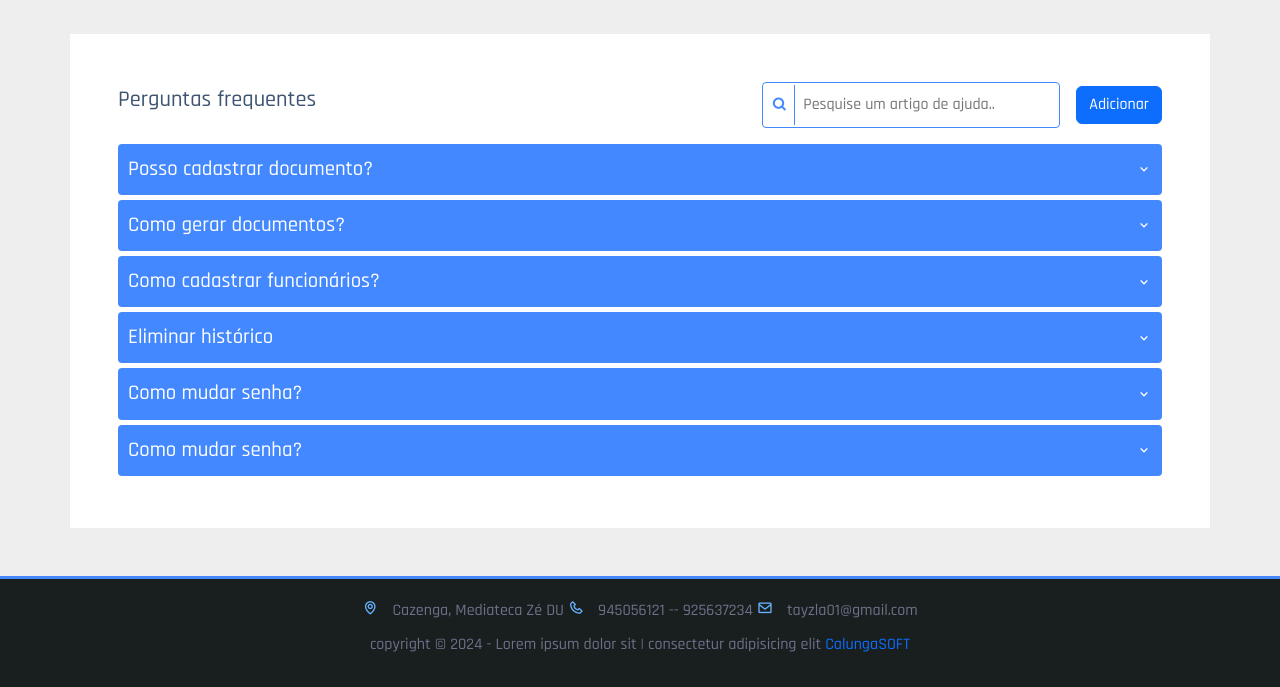
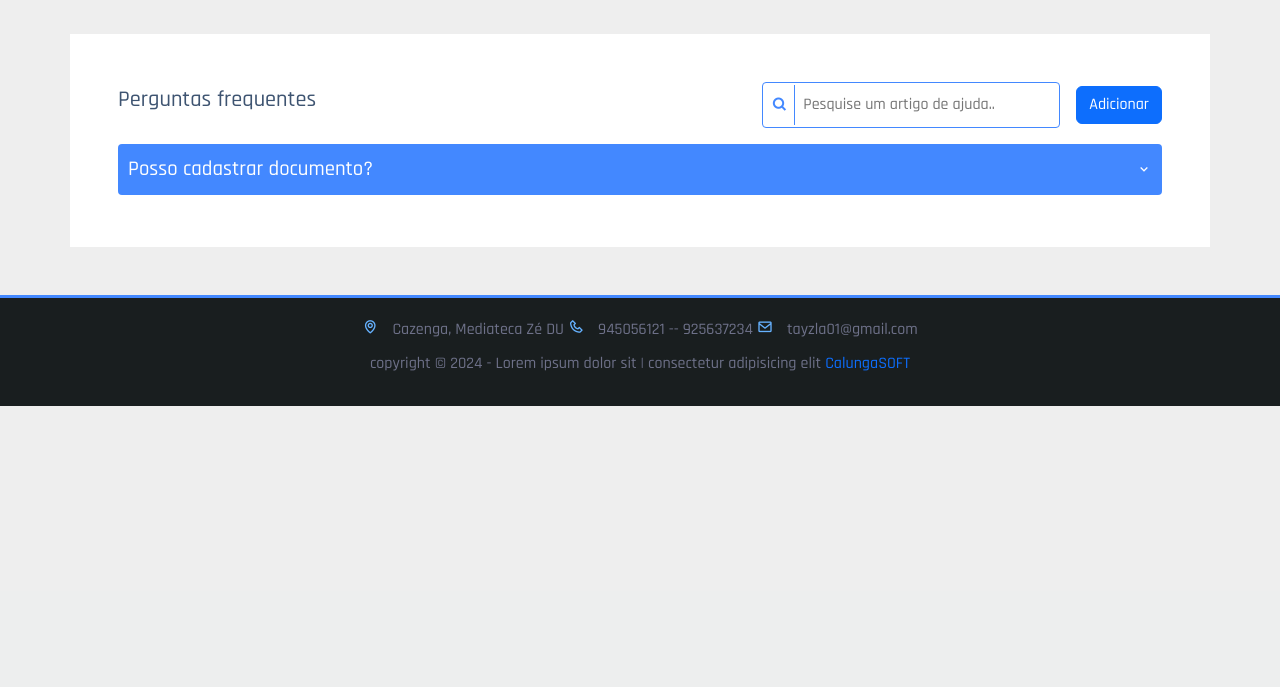
Before and after one commit to WaldimirodaSilva/centralAjudaCalugaSoft, a PHP site: page /www/?pagina=artigo&id=1 in a window 1280 px wide. Shown: the part 209-896 px from the top of the page. After the commit the page ends 615 px from the top, so only its background shows below. Run offline with PHP 8.4, Linux system fonts and the light colour scheme.

Commit message:
inserção de artigo
criação do código para inserção dos artigos de um software

```diff
--- a/app/controller/crudSistema.php
+++ b/app/controller/crudSistema.php
@@ -12,24 +12,26 @@ class crudSistema{
             header('Location: http://localhost/www/centralAjudaCalugaSoft/');
 
        } catch (PDOException $e) {
-            return "Erro ao cadastrar software: " . $e->getMessage();
+            echo "Erro ao cadastrar software: " . $e->getMessage();
        }
     }
 
-    public function cadastrarArtigo($parametros) {
+    public function cadastrarArtigo() {
         try {
-
+            $id = pegaId::sendId();
             // chamando a classe e o metodo que fazem a inserção dos artigos
-            insercaoDados::cadastrarArtigo();
+            insercaoDados::cadastrarArtigo($id,$_POST,$_FILES['arquivo']);
 
             echo "inserção feita com sucesso";
 
+            //header('Location: http://localhost/www/centralAjudaCalugaSoft/?pagina=artigo&id='.$parametros);
+
         } catch (PDOException $e) {
-            return "Erro ao cadastrar artigo: " . $e->getMessage();
+            echo "Erro ao cadastrar artigo: " . $e->getMessage();
         }
     }
 
-    public function cadastrarPassos($parametros) {
+    public function cadastrarPassos() {
         try {
 
             // chamando a classe e o metodo que fazem a inserção dos passos
@@ -38,7 +40,7 @@ class crudSistema{
             echo "inserção feita com sucesso";
 
         } catch (PDOException $e) {
-            return "Erro ao cadastrar passos: " . $e->getMessage();
+            echo "Erro ao cadastrar passos: " . $e->getMessage();
         }
     }
 }
--- a/app/controller/paginaPrincipais.php
+++ b/app/controller/paginaPrincipais.php
@@ -24,7 +24,21 @@
 		}
 
 		public function artigo(){
-			echo file_get_contents('app/veiw/artigo.html');
+			try{
+				$idSoftware = pegaId::getId($_GET['id']);
+
+				$loader = new \Twig\Loader\FilesystemLoader('app/veiw');
+				$twig = new \Twig\Environment($loader);
+				$template = $twig->load('artigo.html');
+
+				$parametros = array();
+
+				$conteudo = $template->render($parametros);
+
+				echo $conteudo;
+			}catch(PDOException $e){
+				echo "Erro na visualização: ".$e->getMessage();
+			}
 		}
 
 		public function editarArtigo(){
--- /dev/null
+++ b/app/model/pegaId.php
@@ -0,0 +1,15 @@
+<?php
+
+	class pegaId{
+		private static $id;
+
+		public static function getId($id){
+			self::$id = $id;
+		}
+
+		public static function sendId($id){
+			return self::$id;
+		}
+	}
+
+?>
--- a/app/template/estrutura.html
+++ b/app/template/estrutura.html
@@ -34,13 +34,13 @@
                 </div>
                 <div class="modal-body m-4">
                     <span id="msgAlertaErro"></span>
-                    <form id="cad-agenda-form">
+                    <form method="POST" action="?pagina=cadastrarArtigo" enctype="multipart/form-data">
                         <div class="form-floating mb-3">
                             <input type="text" name="titulo" class="form-control" id="titulo" placeholder="Título">
                             <label for="titulo">Título</label>
                         </div>
                         <div class="mb-3">
-                            <input type="file" class="form-control form-control-sm" aria-label="Small file input example">
+                            <input type="file" class="form-control form-control-sm" aria-label="Small file input example" name="arquivo">
                         </div>
                         <div class="form-floating mb-3">
                                 <button type="button" class="btn btn-primary container">Adicionar</button>
--- a/app/veiw/artigo.html
+++ b/app/veiw/artigo.html
@@ -34,114 +34,4 @@
 
 				<!--artigo end --->
 
-
-				<!--artigo start --->
-					<p class="d-grid gap-2 mb-1">
-						<a class="artigo" data-bs-toggle="collapse" href="#artigo2" role="button" aria-expanded="false" aria-controls="artigo3">
-							<span>Como gerar documentos?</span> <i class="bx bx-chevron-down"></i>
-						</a>
-					</p>
-					<div class="collapse" id="artigo2">
-						<div class="card card-body">
-							<video src="videos/Curso de CSS - Aula 2 (Estilizando Textos).mp4" controls></video>
-							<ul>
-								<li><i class="bx bx-stop"></i><span>1 Anim pariatur cliche reprehenderit, enim eiusmod high life accusamus terry richardson ad squid.</span></li>
-								<li><i class="bx bx-stop"></i><span>2 Anim pariatur cliche reprehenderit, enim eiusmod high life accusamus terry richardson ad squid.</span></li>
-								<li><i class="bx bx-stop"></i><span>3 Anim pariatur cliche reprehenderit, enim eiusmod high life accusamus terry richardson ad squid.</span></li>
-								<li><i class="bx bx-stop"></i><span>4 Anim pariatur cliche reprehenderit, enim eiusmod high life accusamus terry richardson ad squid.</span></li>
-
-							</ul>
-						</div>
-					</div>
-
-				<!--artigo end --->
-
-
-				<!--artigo start --->
-					<p class="d-grid gap-2 mb-1">
-						<a class="artigo" data-bs-toggle="collapse" href="#artigo3" role="button" aria-expanded="false" aria-controls="artigo3">
-							<span>Como cadastrar funcionários?</span> <i class="bx bx-chevron-down"></i>
-						</a>
-					</p>
-					<div class="collapse" id="artigo3">
-						<div class="card card-body">
-							<video src="videos/Curso de CSS - Aula 2 (Estilizando Textos).mp4" controls></video>
-							<ul>
-								<li><i class="bx bx-stop"></i><span>1 Anim pariatur cliche reprehenderit, enim eiusmod high life accusamus terry richardson ad squid.</span></li>
-								<li><i class="bx bx-stop"></i><span>2 Anim pariatur cliche reprehenderit, enim eiusmod high life accusamus terry richardson ad squid.</span></li>
-								<li><i class="bx bx-stop"></i><span>3 Anim pariatur cliche reprehenderit, enim eiusmod high life accusamus terry richardson ad squid.</span></li>
-								<li><i class="bx bx-stop"></i><span>4 Anim pariatur cliche reprehenderit, enim eiusmod high life accusamus terry richardson ad squid.</span></li>
-
-							</ul>
-						</div>
-					</div>
-
-				<!--artigo end --->
-
-				<!--artigo start --->
-					<p class="d-grid gap-2 mb-1">
-						<a class="artigo" data-bs-toggle="collapse" href="#artigo4" role="button" aria-expanded="false" aria-controls="artigo4">
-							<span>Eliminar histórico</span> <i class="bx bx-chevron-down"></i>
-						</a>
-					</p>
-					<div class="collapse" id="artigo4">
-						<div class="card card-body">
-							<video src="videos/Curso de CSS - Aula 2 (Estilizando Textos).mp4" controls></video>
-							<ul>
-								<li><i class="bx bx-stop"></i><span>1 Anim pariatur cliche reprehenderit, enim eiusmod high life accusamus terry richardson ad squid.</span></li>
-								<li><i class="bx bx-stop"></i><span>2 Anim pariatur cliche reprehenderit, enim eiusmod high life accusamus terry richardson ad squid.</span></li>
-								<li><i class="bx bx-stop"></i><span>3 Anim pariatur cliche reprehenderit, enim eiusmod high life accusamus terry richardson ad squid.</span></li>
-								<li><i class="bx bx-stop"></i><span>4 Anim pariatur cliche reprehenderit, enim eiusmod high life accusamus terry richardson ad squid.</span></li>
-
-							</ul>
-						</div>
-					</div>
-
-				<!--artigo end --->
-
-				<!--artigo start --->
-					<p class="d-grid gap-2 mb-1">
-						<a class="artigo" data-bs-toggle="collapse" href="#artigo5" role="button" aria-expanded="false" aria-controls="artigo5">
-							<span>Como mudar senha?</span> <i class="bx bx-chevron-down"></i>
-						</a>
-					</p>
-					<div class="collapse" id="artigo5">
-						<div class="card card-body">
-							<video src="videos/Curso de CSS - Aula 2 (Estilizando Textos).mp4" controls></video>
-							<ul>
-								<li><i class="bx bx-stop"></i><span>1 Anim pariatur cliche reprehenderit, enim eiusmod high life accusamus terry richardson ad squid.</span></li>
-								<li><i class="bx bx-stop"></i><span>2 Anim pariatur cliche reprehenderit, enim eiusmod high life accusamus terry richardson ad squid.</span></li>
-								<li><i class="bx bx-stop"></i><span>3 Anim pariatur cliche reprehenderit, enim eiusmod high life accusamus terry richardson ad squid.</span></li>
-								<li><i class="bx bx-stop"></i><span>4 Anim pariatur cliche reprehenderit, enim eiusmod high life accusamus terry richardson ad squid.</span></li>
-
-							</ul>
-						</div>
-					</div>
-
-				<!--artigo end --->
-
-
-				<!--artigo start --->
-					<p class="d-grid gap-2 mb-1">
-						<a class="artigo" data-bs-toggle="collapse" href="#artigo6" role="button" aria-expanded="false" aria-controls="artigo6">
-							<span>Como mudar senha?</span> <i class="bx bx-chevron-down"></i>
-						</a>
-					</p>
-					<div class="collapse" id="artigo6">
-						<div class="card card-body">
-							<video src="videos/Curso de CSS - Aula 2 (Estilizando Textos).mp4" controls></video>
-							<ul>
-								<li><i class="bx bx-stop"></i><span>1 Anim pariatur cliche reprehenderit, enim eiusmod high life accusamus terry richardson ad squid.</span></li>
-								<li><i class="bx bx-stop"></i><span>2 Anim pariatur cliche reprehenderit, enim eiusmod high life accusamus terry richardson ad squid.</span></li>
-								<li><i class="bx bx-stop"></i><span>3 Anim pariatur cliche reprehenderit, enim eiusmod high life accusamus terry richardson ad squid.</span></li>
-								<li><i class="bx bx-stop"></i><span>4 Anim pariatur cliche reprehenderit, enim eiusmod high life accusamus terry richardson ad squid.</span></li>
-
-							</ul>
-						</div>
-					</div>
-
-				<!--artigo end --->
-
-
-
     	</section>
--- a/app/veiw/home.html
+++ b/app/veiw/home.html
@@ -19,7 +19,7 @@
                           {{software.descricao}}
                       </div>
                       <div class="boxFooter">
-                          <a href="?pagina=artigo" class="buttom buttom-primary">Gerir fq</a>
+                          <a href="?pagina=artigo&id={{software.id}}" class="buttom buttom-primary">Gerir fq</a>
                       </div>
                     </div>
 
--- a/index.php
+++ b/index.php
@@ -12,6 +12,7 @@
 
 	require_once 'app/model/insercaoDados.php';
 	require_once 'app/model/dadosDatabase.php';
+	require_once 'app/model/pegaId.php';
 
 	// implementação dos controllers
 
```
Also changed, not shown: app/model/insercaoDados.php (+54 -7 lines), app/template/img/softwares/arquivo65b8116f1dfc82.68479715.jpg (added).
